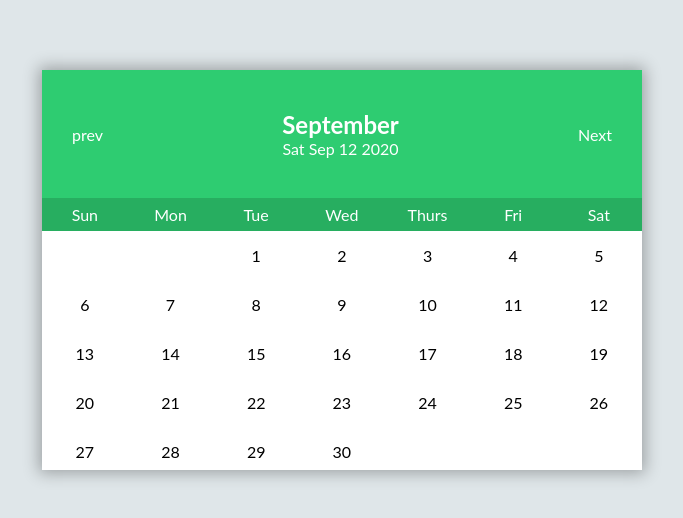
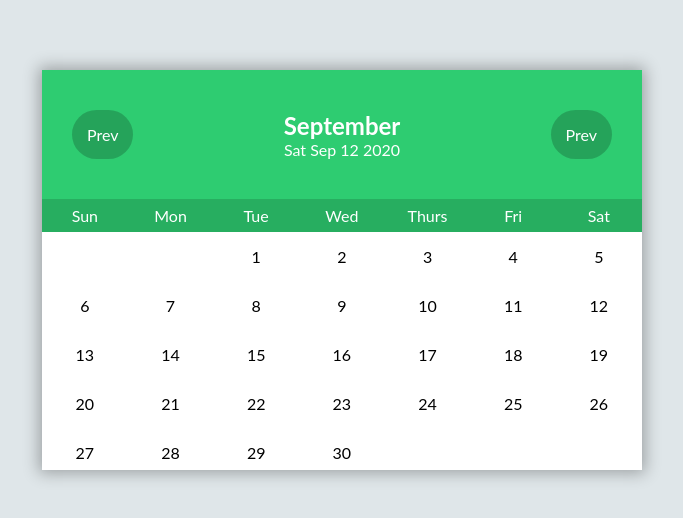
Before and after one commit to leroyds/react-calendar, a React (Create React App) app: page / in a window 1280 px wide. Shown: the part 130-648 px from the top of the page, without its empty margins (298-981 px from the left). Built offline with nearby package versions, Linux system fonts and the light colour scheme; the HTML template or start-up script is replaced by a standard one.

Commit message:
code refactoring header and weekdays

```diff
--- a/src/App.css
+++ b/src/App.css
@@ -59,3 +59,18 @@ body{
   padding: 15px;
   font-size: 16px;
 }
+
+.next-btn,
+.prev-btn{
+
+  background-color: rgba(0, 0,0,0.2);
+  display: inline-block;
+  border-radius: 50px;
+  padding: 15px;
+}
+
+.next-btn:hover,
+.prev-btn:hover{
+  cursor: pointer;
+  background-color: rgba(0, 0,0,0.4);
+}
--- a/src/components/Calendar.js
+++ b/src/components/Calendar.js
@@ -4,7 +4,7 @@ import getDaysInMonth from './ownFunctions/GetDaysInMonth'
 import getFirstDayOfMonth from './ownFunctions/GetFirstDayOfMonth'
 
 // components import
-import Month from './elements/Month'
+import Header from './elements/Header'
 import WeekDays from './elements/WeekDays'
 import Days from './elements/Days'
 
@@ -20,25 +20,20 @@ function Calendar() {
     const [day,setDay] = useState(date.getDate());
     const [month, setMonth] = useState(date.getMonth());
     const [year, setYear] = useState(date.getFullYear());
-    const [daysInMonth, setdaysInMonth] = useState(getDaysInMonth(year, month));
-    const [firstDayOfMonth, setFirstDayOfMonth] = useState(getFirstDayOfMonth(year, month))
-
-
-    console.log(firstDayOfMonth)
+    const [daysInMonth, setdaysInMonth] = useState(getDaysInMonth(date));
+    const [firstDayOfMonth, setFirstDayOfMonth] = useState(getFirstDayOfMonth(date))
 
     useEffect(()=>{
         setDay(date.getDate());
         setMonth(date.getMonth());
         setYear(date.getFullYear());
-        setdaysInMonth(getDaysInMonth(year, month));
-        setFirstDayOfMonth(getFirstDayOfMonth(year, month));
+        setdaysInMonth(getDaysInMonth(date));
+        setFirstDayOfMonth(getFirstDayOfMonth(date));
     },[date])
 
-    // console.log(daysInMonth)
     return(
-
         <div className="calendar">
-            <Month month={month} date={date.toDateString()}/>
+            <Header month={month} date={date} setDate={setDate}/>
             <WeekDays/>
             <Days daysInMonth={daysInMonth} firstDayOfMonth={firstDayOfMonth}/>
         </div>
--- a/src/components/elements/Days.js
+++ b/src/components/elements/Days.js
@@ -12,7 +12,7 @@ function Days({daysInMonth, firstDayOfMonth}){
 
         if(i < firstDayOfMonth){
             daysItem.push(
-                <div key={0}></div>
+                <div key={i}></div>
             )
         }
 
--- /dev/null
+++ b/src/components/elements/Header.js
@@ -0,0 +1,20 @@
+import React from 'react'
+
+// components
+import PrevButton from './subElements/Header/PrevButton'
+import NextButton from './subElements/Header/NextButton'
+import InfoBox from './subElements/Header/InfoBox'
+
+
+function Month({month, date, setDate}) {
+
+    return(
+        <div className="month-info">
+            <PrevButton setDate={setDate} date={date}/>
+            <InfoBox month={month} date={date}/>
+            <NextButton setDate={setDate} date={date}/>
+        </div>
+    )
+}
+
+export default Month
--- a/src/components/elements/Month.js
+++ /dev/null
@@ -1,32 +0,0 @@
-import React from 'react'
-// import { FontAwesomeIcon } from '@fortawesome/react-fontawesome'
-// import { faCoffee } from '@fortawesome/free-solid-svg-icons'
-
-
-function Month({month, date}) {
-    const MONTHS = [
-        'January', 'February', 'March', 'April',
-        'May', 'june', 'July', 'August', 'September',
-        'October', 'November', 'December'];
-    month = MONTHS[month]
-
-    return(
-
-        <div className="month-info">
-            <div className="prev-btn">
-                prev
-            </div>
-
-            <div>
-                <h2>{month}</h2>
-                <p>{date}</p>
-            </div>
-
-            <div>
-                <span className="next-btn">Next</span>
-            </div>
-        </div>
-    )
-}
-
-export default Month
--- a/src/components/elements/WeekDays.js
+++ b/src/components/elements/WeekDays.js
@@ -2,15 +2,18 @@ import React from 'react'
 
 function WeekDays(){
 
+    const weekDays = ['Sun', 'Mon', 'Tue', 'Wed', 'Thurs', 'Fri', 'Sat']
+    let weekDaysDisplay =[]
+
+    weekDays.forEach((day) => {
+        weekDaysDisplay.push(
+        <div>{day}</div>
+        )
+    })
+
     return(
         <div className="week-days">
-            <div>Sun</div>
-            <div>Mon</div>
-            <div>Tue</div>
-            <div>Wed</div>
-            <div>Thurs</div>
-            <div>Fri</div>
-            <div>Sat</div>
+            {weekDaysDisplay}
         </div>
     )
 }
--- /dev/null
+++ b/src/components/elements/subElements/Header/InfoBox.js
@@ -0,0 +1,19 @@
+import React from 'react'
+
+const InfoBox = ({month, date}) => {
+
+    const MONTHS = [
+        'January', 'February', 'March', 'April',
+        'May', 'june', 'July', 'August', 'September',
+        'October', 'November', 'December'];
+    month = MONTHS[month]
+
+    return (
+        <div>
+            <h2>{month}</h2>
+            <p>{date.toDateString()}</p>
+        </div>
+    )
+}
+
+export default InfoBox
--- /dev/null
+++ b/src/components/elements/subElements/Header/NextButton.js
@@ -0,0 +1,19 @@
+import React from 'react'
+
+const NextButton = ( {setDate, date}) => {
+
+    function nextClick(){
+        setDate(new Date(date.getFullYear(), date.getMonth() + 1, date.getDate()))
+    }
+
+    return (
+
+        <div className="prev-btn" onClick={nextClick}>
+            <span>Prev</span>
+        </div>
+    )
+
+
+}
+
+export default NextButton
--- /dev/null
+++ b/src/components/elements/subElements/Header/PrevButton.js
@@ -0,0 +1,19 @@
+import React from 'react'
+
+const PrevButton = ( {setDate, date}) => {
+
+    function prevClick(){
+        setDate(new Date(date.getFullYear(), date.getMonth() - 1, date.getDate()))
+    }
+
+    return (
+
+        <div className="prev-btn" onClick={prevClick}>
+            <span>Prev</span>
+        </div>
+    )
+
+
+}
+
+export default PrevButton
--- a/src/components/ownFunctions/GetDaysInMonth.js
+++ b/src/components/ownFunctions/GetDaysInMonth.js
@@ -1,5 +1,5 @@
-let getDaysInMonth = (year, month) => {
-    return new Date(year, month + 1, 0).getDate();
+let getDaysInMonth = (date) => {
+    return new Date(date.getFullYear(), date.getMonth() + 1, 0).getDate();
 }
 
 export default getDaysInMonth;
--- a/src/components/ownFunctions/GetFirstDayOfMonth.js
+++ b/src/components/ownFunctions/GetFirstDayOfMonth.js
@@ -1,6 +1,6 @@
-const getFirstDayOfMonth = (year, month) => {
+const getFirstDayOfMonth = (date) => {
 
-    return new Date(year, month, 1).getDay()
+    return new Date(date.getFullYear(), date.getMonth(), 1).getDay()
 }
 
 export default getFirstDayOfMonth
```
